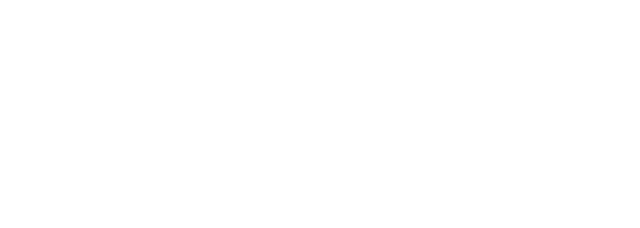
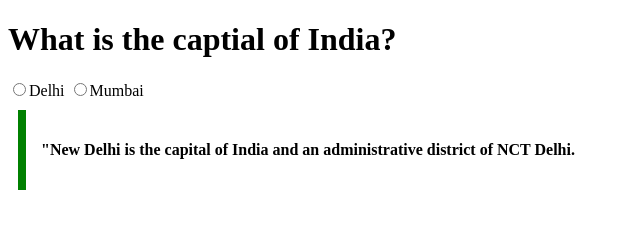
Before and after one commit to acciojob/trivia-AKSHAT249, a website: page main.html in a window 1280 px wide. Shown: the whole page, without its empty margins (0-640 px from the left). Drawn offline with Linux system fonts and the light colour scheme.

Commit message:
created a submission

```diff
--- a/main.html
+++ b/main.html
@@ -8,6 +8,12 @@
 
 <body>
 	<!-- the entire body must be written by student -->
+	<h1>What is the captial of India?</h1>
+	<input type="radio" name="Delhi" id="Delhi">Delhi</input>
+	<input type="radio" name="Mumbai" id="Mumbai">Mumbai</input>
+	<blockquote cite="">
+		<p>"New Delhi is the capital of India and an administrative district of NCT Delhi.</p>
+	</blockquote>
     <script type="text/javascript" src="./script.js">
 </script>
 
--- a/styles.css
+++ b/styles.css
@@ -1,2 +1,10 @@
 
 /* Your CSS Code here. */
+blockquote{
+	max-width: 600px;
+	margin: 10px;
+	padding: 15px;
+	border-left: 8px solid green;
+	font-weight: bold;
+
+}
```
